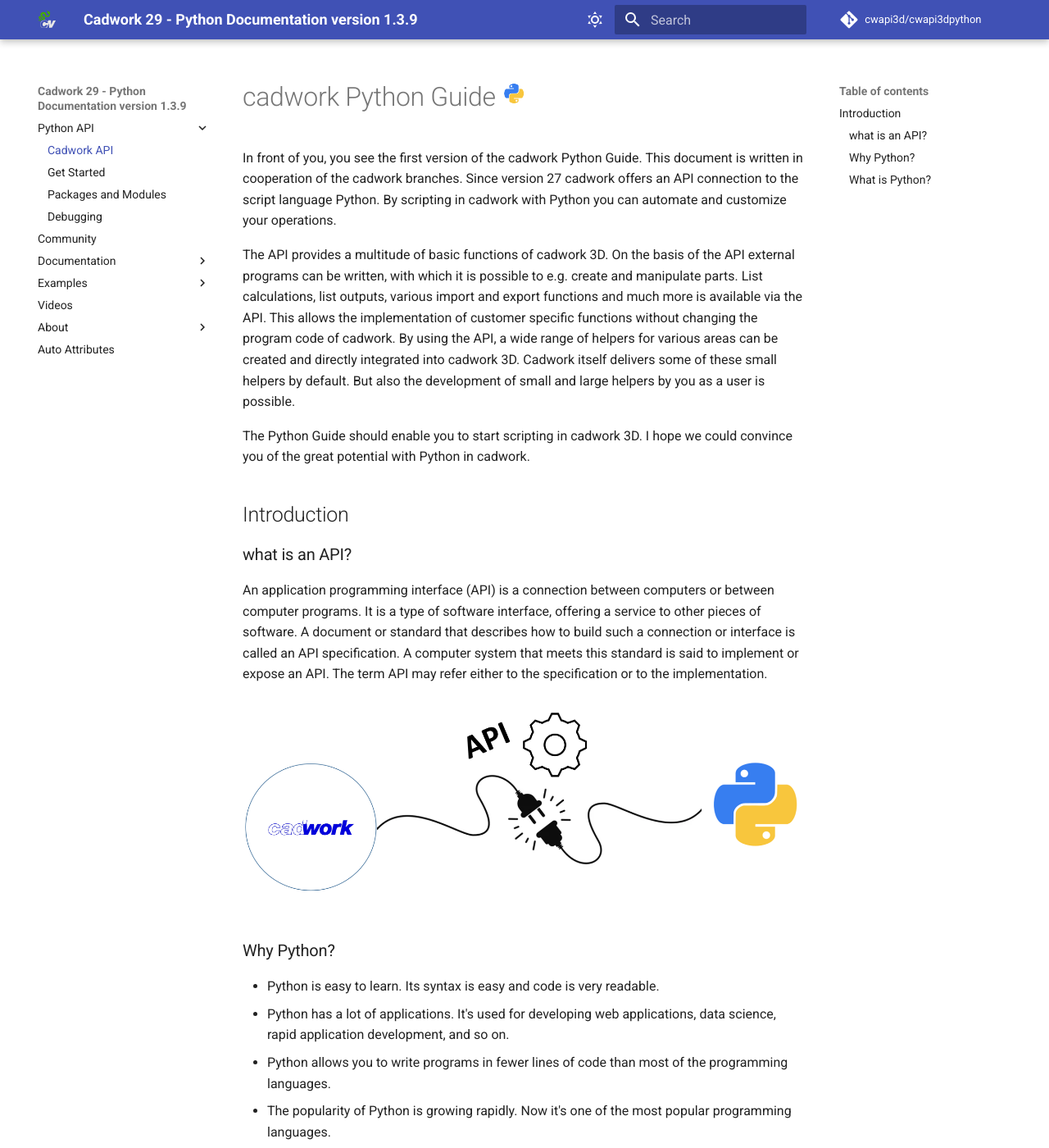
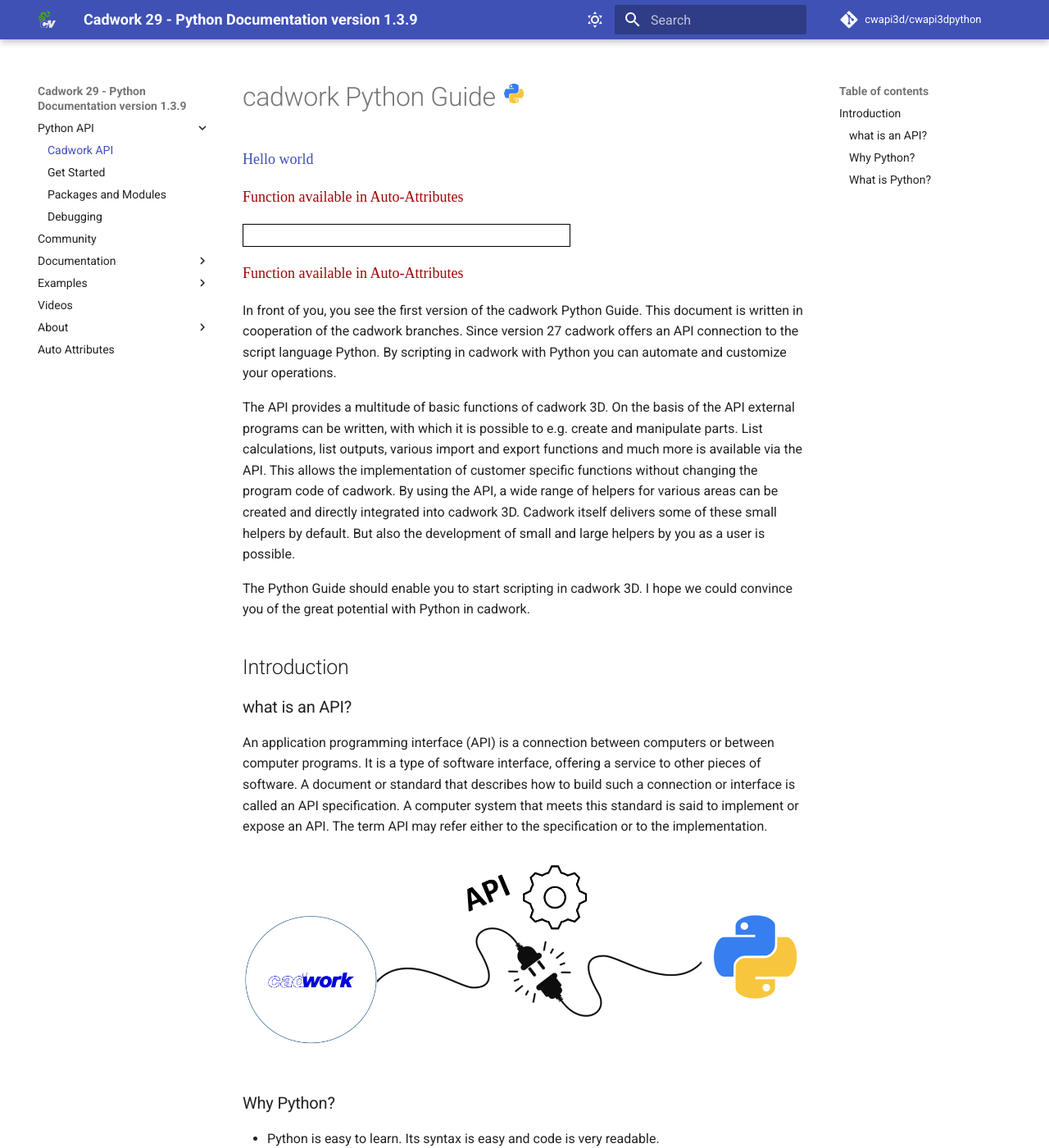
Before and after one commit to cwapi3d/cwapi3dpython, an MkDocs documentation site: the page built from docs/index.md, in a window 1280 px wide and 1400 px high. Shown: the whole window at 82% size. Built offline with MkDocs 1.6.1 and Material for MkDocs 9.7.7, drawn with Linux system fonts in a browser that asks for light colours; emoji names are drawn with the system emoji font; comment, search, counter and statistics services are not loaded.

Commit message:
add methods.

```diff
--- a/docs/index.md
+++ b/docs/index.md
@@ -1,4 +1,13 @@
 # cadwork Python Guide  ![Icon](img/pycon.png){: style="width:30px"}
+
+[Hello world](#){.mark-text}
+
+<p class="mark-text">Function available in Auto-Attributes</p>
+
+<p class="par" ><font color="white">hello thank you for hovering</font></p>
+
+<p class="mark-text">Function available in Auto-Attributes</p>
+
 
 In front of you, you see the first version of the cadwork Python Guide.
 This document is written in cooperation of the cadwork branches.
--- a/docs/stylesheets/extra.css
+++ b/docs/stylesheets/extra.css
@@ -277,3 +277,44 @@
   box-shadow: rgba(0, 0, 0, 0.12) 0 1px 3px 0 inset;
   color: #FFFFFF;
 }
+
+.mark-text {
+  font-family: "wand-sparkles"; /*, sans-serif*/
+  font-size: 18px;
+  font-weight: 500;
+  content: "";
+  cursor: none;
+  color: #9f0606;
+  /* height: 1rem;
+  -webkit-mask-image: var(--md-admontion-icon--note);
+  mask-image: var(--md-admonition-icon--note); */
+  /*background-color: #868594;*/
+  /* color: #10069f; */
+}
+
+.mark-text:hover{
+  /*background-color: #10069f;*/
+  color: "white";
+  transition: 1s;
+  outline: 0;
+  cursor: none;
+  /*box-shadow: rgba(0, 0, 0, 0.12) 0 1px 3px 0 inset;*/
+}
+
+/* @media (min-width: 768px) {
+  .mark-text {
+    font-size: 24px;
+    min-width: 196px;
+  }
+} */
+
+.par{
+  color: white;
+  border: 1px solid black;
+  width: 400px;
+}
+.par:hover {
+  background-color: skyblue;
+  transition: 1s;
+  cursor: pointer;
+}
--- a/mkdocs.yml
+++ b/mkdocs.yml
@@ -110,7 +110,7 @@ extra_css:
   - stylesheets/extra.css
 plugins:
   - search:
-      separator: '[\s\-\.\_]+'
+      separator: '[\s\-\.]'     # \s\-\.\_
   - mkdocstrings:
       default_handler: python
       handlers:
--- a/src/cadwork/__init__.py
+++ b/src/cadwork/__init__.py
@@ -824,8 +824,10 @@ class element_type():
         """
 
 class rgb_color():
-    def __init__(self) -> None:
-        pass
+    def __init__(self, r:int, b:int, g:int) -> None:
+        self.r = r
+        self.b = b
+        self.g = g
 
 class visibility_state():
     def __init__(self) -> None:
```
Also changed, not shown: docs/examples/attribute_example.md (+15 -0 lines), src/element_controller/__init__.py (+3 -4 lines), src/shop_drawing_controller/__init__.py (+5 -5 lines), src/visualization_controller/__init__.py (+22 -6 lines).
